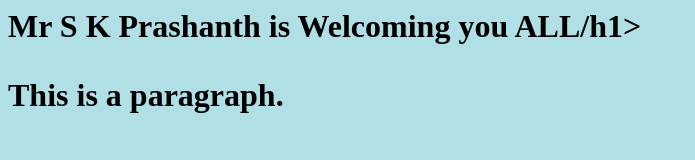
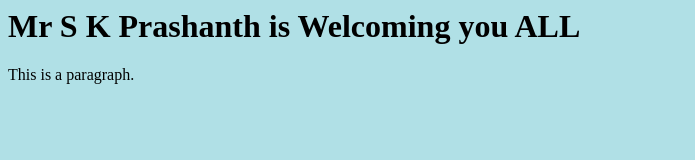
Before and after one commit to prashanthsk/sample1, a plain HTML site: page index.html in a window 1280 px wide. Shown: the whole page, without its empty margins (0-695 px from the left). Drawn offline with Linux system fonts and the light colour scheme.

Commit message:
Update index.html

```diff
--- a/index.html
+++ b/index.html
@@ -1,7 +1,7 @@
 <html>
 <body style="background-color:powderblue;">
 
-<h1>Mr S K Prashanth is Welcoming you ALL/h1>
+<h1>Mr S K Prashanth is Welcoming you ALL</h1>
 <p>This is a paragraph.</p>
 
 </body>
```
